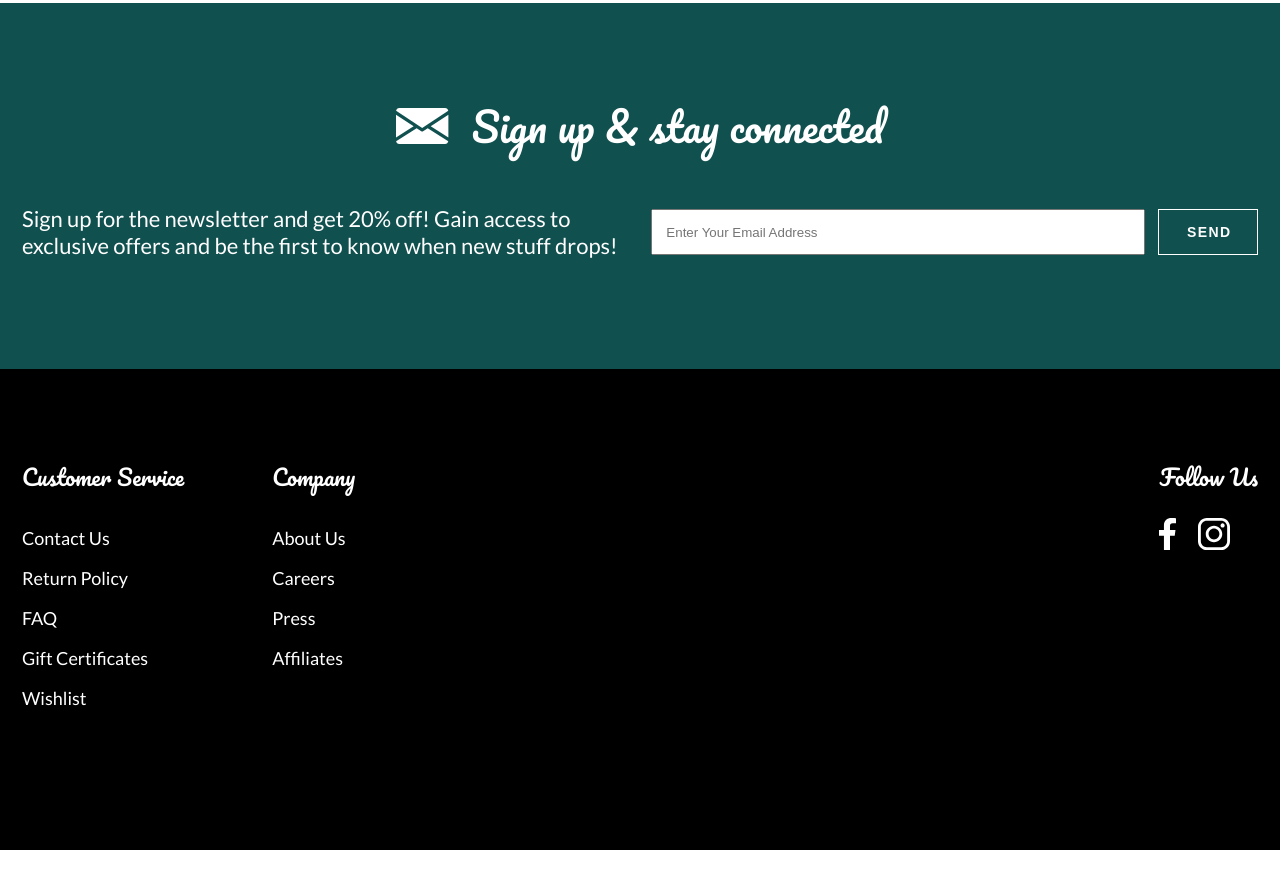
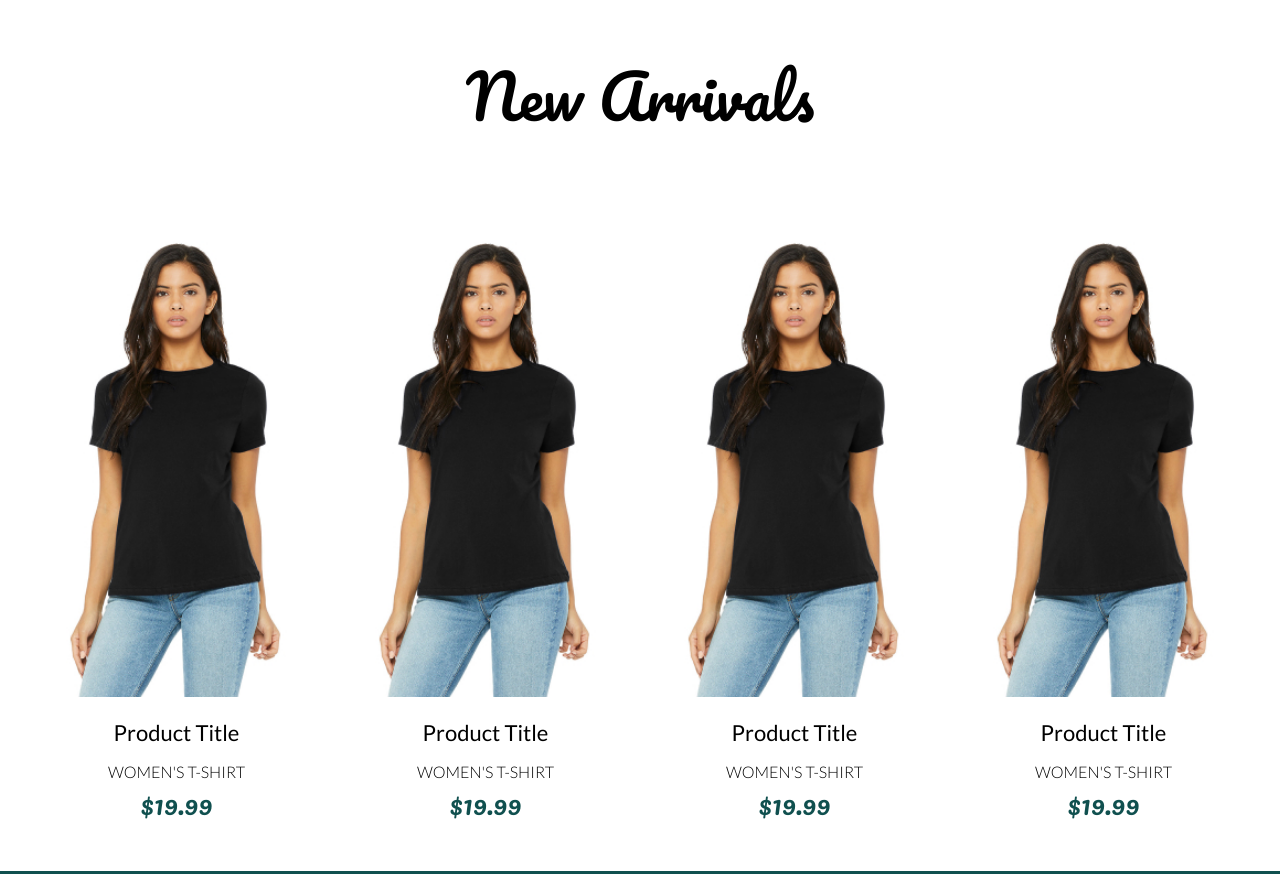
Before and after one commit to baileylatimer/dyode-frontend-challenge, a Gatsby site: page / in a window 1280 px wide. Shown: the part 1537-2411 px from the top of the page. Before the commit the page ends 2387 px from the top, so only its background shows below. Built offline with nearby package versions, Linux system fonts and the light colour scheme; Gatsby itself is replaced by a stand-in of ours.

Commit message:
added featured-collection

```diff
--- a/src/assets/css/base/_typography.scss
+++ b/src/assets/css/base/_typography.scss
@@ -1,6 +1,12 @@
 @font-face {
   font-family: "Pacifico";
   src: url("../fonts/Pacifico-Regular.ttf");
+}
+
+@font-face {
+  font-family: "Lato";
+  src: url("../fonts/Lato-Light.ttf");
+  font-weight: 300;
 }
 
 @font-face {
@@ -28,6 +34,13 @@ body {
   }
 }
 
+h1 {
+  font-size: 26px;
+  @media only screen and (min-width: 768px) {
+    font-size: 60px;
+  }
+}
+
 h4 {
   font-size: 20px;
   @media only screen and (min-width: 768px) {
@@ -42,6 +55,10 @@ h6 {
   }
 }
 
+.text-center {
+  text-align: center;
+}
+
 .subheader {
   margin-top: 0;
   font-size: 14px;
--- a/src/assets/css/base/_util.scss
+++ b/src/assets/css/base/_util.scss
@@ -82,6 +82,11 @@ a {
 
 /* Spacing
 ================ */
+.m-auto {
+  margin-left: auto;
+  margin-right: auto;
+}
+
 .m0 {
   margin: 0
 }
@@ -123,3 +128,7 @@ a {
   padding-top: 4em;
   padding-bottom: 4em;
 }
+
+.width-100 {
+  width: 100vw;
+}
--- a/src/assets/css/components/0_partials.scss
+++ b/src/assets/css/components/0_partials.scss
@@ -2,5 +2,6 @@
 @import "1_header";
 @import "1_hero";
 @import "1_collection-list";
+@import "1_featured-collection";
 @import "1_newsletter";
 @import "1_footer";
--- /dev/null
+++ b/src/assets/css/components/1_featured-collection.scss
@@ -0,0 +1,64 @@
+.product--card {
+  width: 100%;
+  &:nth-child(2) {
+    margin-left: 2em;
+  }
+}
+
+.product--title {
+  font-size: 16px;
+  margin-bottom: 0;
+  @media only screen and (min-width: 768px) {
+    font-size: 22px;
+  }
+}
+
+.product--subtitle {
+  font-size: 12px;
+  text-transform: uppercase;
+  font-weight: 300;
+  margin-top: 1em;
+  margin-bottom: 0;
+  @media only screen and (min-width: 768px) {
+    font-size: 16px;
+  }
+}
+
+.product--price {
+  font-size: 18px;
+  font-family: 'Pacifico', cursive;
+  color: var(--color-primary);
+  margin-top: 0;
+  margin-bottom: 0;
+  @media only screen and (min-width: 768px) {
+    font-size: 26px;
+  }
+}
+
+/* Arrows */
+.slick-prev::before, .slick-next::before {
+  display: none;
+}
+
+.slick-prev, .slick-next {
+  z-index: 2;
+}
+
+@media only screen and (max-width: 768px) {
+  .slick-prev {
+    left: 15px !important;
+    transform: scale(.5) translate(0, -50%) !important;
+    -webkit-transform: scale(.5) translate(0, -50%) !important;
+    -moz-transform: scale(.5) translate(0, -50%) !important;
+    -ms-transform: scale(.5) translate(0, -50%) !important;
+    -o-transform: scale(.5) translate(0, -50%) !important;
+}
+  .slick-next {
+    right: 15px !important;
+    transform: scale(.5) translate(0, -50%) !important;
+    -webkit-transform: scale(.5) translate(0, -50%) !important;
+    -moz-transform: scale(.5) translate(0, -50%) !important;
+    -ms-transform: scale(.5) translate(0, -50%) !important;
+    -o-transform: scale(.5) translate(0, -50%) !important;
+}
+}
--- /dev/null
+++ b/src/components/featured-collection.js
@@ -0,0 +1,141 @@
+
+import React from "react"
+import { StaticImage } from "gatsby-plugin-image"
+import Slider from "react-slick"
+import "slick-carousel/slick/slick.css"
+import "slick-carousel/slick/slick-theme.css"
+
+const settings = {
+  dots: false,
+  arrows: true,
+  infinite: true,
+  autoplay: false,
+  slidesToShow: 4,
+  slidesToScroll: 1,
+  responsive: [
+    {
+      breakpoint: 1024,
+      settings: {
+        slidesToShow: 3,
+        slidesToScroll: 1,
+        dots: false,
+        arrows: true,
+        infinite: true
+      }
+    },
+    {
+      breakpoint: 600,
+      settings: {
+        slidesToShow: 2,
+        slidesToScroll: 1,
+        dots: false,
+        arrows: true,
+        infinite: true
+      }
+    },
+    {
+      breakpoint: 480,
+      settings: {
+        slidesToShow: 1,
+        slidesToScroll: 1,
+        dots: false,
+        arrows: true,
+        infinite: true
+      }
+    }
+    // You can unslick at a given breakpoint now by adding:
+    // settings: "unslick"
+    // instead of a settings object
+  ],
+  prevArrow: <button type="button" class="slick-prev"><svg width="23" height="42" viewBox="0 0 23 42" fill="none" xmlns="http://www.w3.org/2000/svg">
+  <path d="M0.795637 22.1525L20.2219 41.525C20.8584 42.1594 21.8888 42.1583 22.5242 41.5218C23.1592 40.8853 23.1575 39.8542 22.521 39.2194L4.25102 20.9999L22.5216 2.78053C23.1581 2.14561 23.1597 1.11522 22.5249 0.478661C22.2064 0.159561 21.7891 7.73526e-06 21.3718 7.77174e-06C20.9556 7.80813e-06 20.5399 0.158493 20.222 0.47538L0.795637 19.8474C0.489088 20.1524 0.317066 20.5675 0.317066 20.9999C0.317066 21.4324 0.48958 21.847 0.795637 22.1525Z" fill="black"/>
+  </svg>
+  </button>,
+  nextArrow:  <button type="button" class="slick-next"><svg width="23" height="42" viewBox="0 0 23 42" fill="none" xmlns="http://www.w3.org/2000/svg">
+  <path d="M22.2044 19.8475L2.77812 0.47495C2.14164 -0.159395 1.11117 -0.158329 0.475761 0.478231C-0.159158 1.11471 -0.157518 2.14576 0.479042 2.78059L18.749 21.0001L0.478386 39.2195C-0.158092 39.8544 -0.159733 40.8848 0.475104 41.5213C0.793631 41.8404 1.21092 42 1.62821 42C2.04444 42 2.46009 41.8415 2.77804 41.5246L22.2044 22.1526C22.5109 21.8476 22.6829 21.4325 22.6829 21.0001C22.6829 20.5676 22.5104 20.153 22.2044 19.8475Z" fill="black"/>
+  </svg>
+  </button>,
+}
+
+const FeaturedCollection = ({ data }) => {
+  return (
+  <Slider {...settings} className="overflow-hidden py-8 container m-auto">
+      <div className="product--card flex flex-col justify-center items-center">
+        <StaticImage className="" src="../images/product--img.jpg" alt="Shop Women's T-Shirt" />
+        <div className="product-info flex flex-col justify-center items-center">
+          <p className="product--title">Product Title</p>
+          <p className="product--subtitle">Women's T-Shirt</p>
+          <p className="product--price">$19.99</p>
+        </div>
+      </div>
+      <div className="product--card flex flex-col justify-center items-center">
+        <StaticImage className="" src="../images/product--img.jpg" alt="Shop Women's T-Shirt" />
+        <div className="product-info flex flex-col justify-center items-center">
+          <p className="product--title">Product Title</p>
+          <p className="product--subtitle">Women's T-Shirt</p>
+          <p className="product--price">$19.99</p>
+        </div>
+      </div>
+      <div className="product--card flex flex-col justify-center items-center">
+        <StaticImage className="" src="../images/product--img.jpg" alt="Shop Women's T-Shirt" />
+        <div className="product-info flex flex-col justify-center items-center">
+          <p className="product--title">Product Title</p>
+          <p className="product--subtitle">Women's T-Shirt</p>
+          <p className="product--price">$19.99</p>
+        </div>
+      </div>
+      <div className="product--card flex flex-col justify-center items-center">
+        <StaticImage className="" src="../images/product--img.jpg" alt="Shop Women's T-Shirt" />
+        <div className="product-info flex flex-col justify-center items-center">
+          <p className="product--title">Product Title</p>
+          <p className="product--subtitle">Women's T-Shirt</p>
+          <p className="product--price">$19.99</p>
+        </div>
+      </div>
+      <div className="product--card flex flex-col justify-center items-center">
+        <StaticImage className="" src="../images/product--img.jpg" alt="Shop Women's T-Shirt" />
+        <div className="product-info flex flex-col justify-center items-center">
+          <p className="product--title">Product Title</p>
+          <p className="product--subtitle">Women's T-Shirt</p>
+          <p className="product--price">$19.99</p>
+        </div>
+      </div>
+      <div className="product--card flex flex-col justify-center items-center">
+        <StaticImage className="" src="../images/product--img.jpg" alt="Shop Women's T-Shirt" />
+        <div className="product-info flex flex-col justify-center items-center">
+          <p className="product--title">Product Title</p>
+          <p className="product--subtitle">Women's T-Shirt</p>
+          <p className="product--price">$19.99</p>
+        </div>
+      </div>
+      <div className="product--card flex flex-col justify-center items-center">
+        <StaticImage className="" src="../images/product--img.jpg" alt="Shop Women's T-Shirt" />
+        <div className="product-info flex flex-col justify-center items-center">
+          <p className="product--title">Product Title</p>
+          <p className="product--subtitle">Women's T-Shirt</p>
+          <p className="product--price">$19.99</p>
+        </div>
+      </div>
+      <div className="product--card flex flex-col justify-center items-center">
+        <StaticImage className="" src="../images/product--img.jpg" alt="Shop Women's T-Shirt" />
+        <div className="product-info flex flex-col justify-center items-center">
+          <p className="product--title">Product Title</p>
+          <p className="product--subtitle">Women's T-Shirt</p>
+          <p className="product--price">$19.99</p>
+        </div>
+      </div>
+      <div className="product--card flex flex-col justify-center items-center">
+        <StaticImage className="" src="../images/product--img.jpg" alt="Shop Women's T-Shirt" />
+        <div className="product-info flex flex-col justify-center items-center">
+          <p className="product--title">Product Title</p>
+          <p className="product--subtitle">Women's T-Shirt</p>
+          <p className="product--price">$19.99</p>
+        </div>
+      </div>
+  </Slider>
+  )
+}
+
+
+
+export default FeaturedCollection
--- /dev/null
+++ b/src/components/section-title.js
@@ -0,0 +1,14 @@
+
+import React from "react"
+
+const SectionTitle = props => (
+<div className="section--title width-100 flex justify-center items-center">
+  <div className="container flex justify-center items-center">
+    <h1 className="text-center">{props.text}</h1>
+  </div>
+</div>
+);
+
+
+
+export default SectionTitle
--- a/src/pages/index.js
+++ b/src/pages/index.js
@@ -5,6 +5,8 @@ import Hero from "../components/hero"
 import Newsletter from "../components/newsletter"
 import Footer from "../components/footer"
 import CollectionList from "../components/collection-list"
+import FeaturedCollection from "../components/featured-collection"
+import SectionTitle from "../components/section-title"
 
 
 
@@ -15,6 +17,8 @@ const IndexPage = () => {
       <Header/>
       <Hero/>
       <CollectionList/>
+      <SectionTitle text="New Arrivals"/>
+      <FeaturedCollection/>
       <Newsletter/>
       <Footer/>
     </main>
```
Also changed, not shown: src/assets/fonts/Lato-Light.ttf (added), src/images/product--img.jpg (added).
